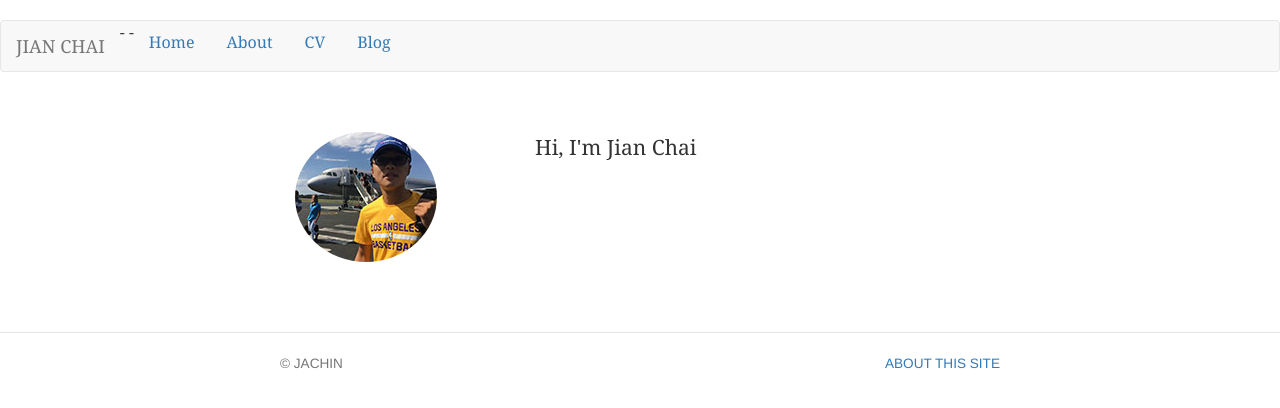
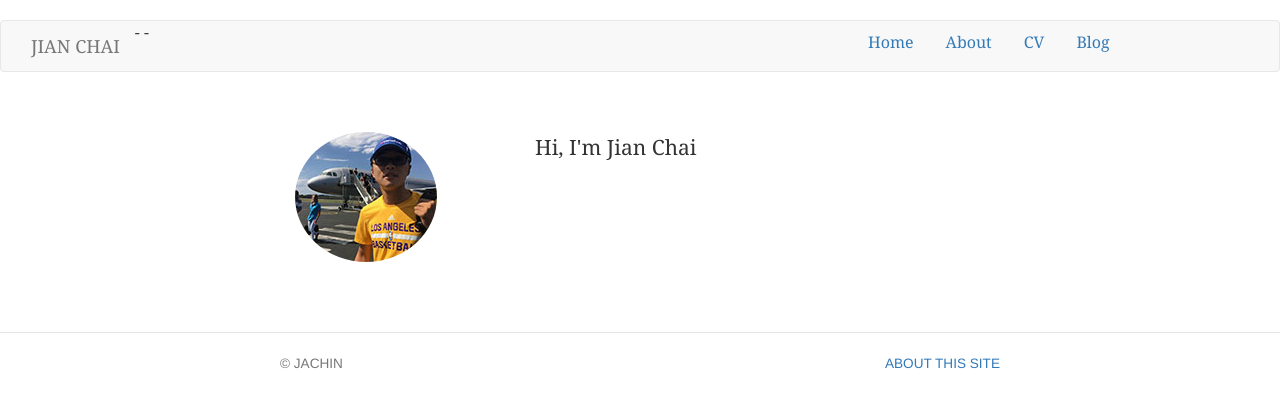
Before and after one commit to jachinchai/jachinchai.github.io, a Jekyll site: the page built from index.html, in a window 1280 px wide. Shown: the top 408 px of the page. Built offline with Jekyll 4.4.1, drawn with Linux system fonts in a browser that asks for light colours; nearby versions of some CDN libraries.

Commit message:
Update default.html

```diff
--- a/_layouts/default.html
+++ b/_layouts/default.html
@@ -12,11 +12,11 @@
 		</head>
 		<body>
 			<nav role="navigation" class="navbar navbar-default">
-				<div class="navbar-header">
+				<div class="navbar-header col-sm-8">
  -      				<a class="navbar-brand" href="#">JIAN CHAI</a>
  -    				</div>
 
-				<ul class="nav nav-pills col-sm-8">
+				<ul class="nav nav-pills">
 	        			<li><a href="/">Home</a></li>
 		        		<li><a href="/about">About</a></li>
 	        			<li><a href="/cv">CV</a></li>
```
